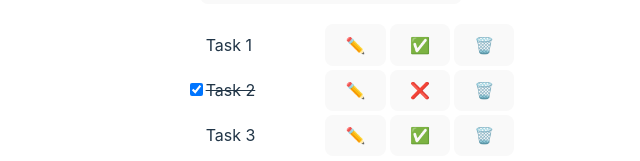
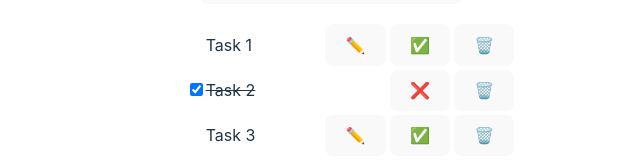
Before and after one commit to danaj22/TASKS, a React (Vite) app: page / in a window 1280 px wide. Shown: the part 394-555 px from the top of the page, without its empty margins (309-949 px from the left). Built offline with nearby package versions, Linux system fonts and the light colour scheme.

Commit message:
disable editing when task is done

```diff
--- a/src/components/TaskItem.tsx
+++ b/src/components/TaskItem.tsx
@@ -57,7 +57,7 @@ function TaskItem({ task, ...props }: TaskItemProps) {
         {isEdited ? (
           <button onClick={handleSave}>💾</button>
         ) : (
-          <button onClick={handleEdit}>✏️</button>
+          !task.isDone && <button onClick={handleEdit}>✏️</button>
         )}
         <button onClick={props.changeStatus}>
           {task.isDone ? "❌" : "✅"}
--- a/src/components/ToDoApp.tsx
+++ b/src/components/ToDoApp.tsx
@@ -5,8 +5,7 @@ import RemoveTasks from "./RemoveTasks";
 import TaskListNavigation from "./TaskListNavigation";
 import { Task, TaskCollection } from "./Task";
 
-function ToDoApp() {
-  const [selectedList] = useState<TaskCollection[]>([
+const taskList = [
   {
     id: 1,
     name: "Plan for today",
@@ -25,8 +24,11 @@ function ToDoApp() {
       { id: "6", name: "Task 6", isDone: false },
     ],
   },
-  ]);
-  const [tasks, setTasks] = useState<Task[]>(selectedList[0].tasks);
+];
+
+function ToDoApp() {
+  const [selectedTaskList] = useState<TaskCollection>(taskList[0]);
+  const [tasks, setTasks] = useState<Task[]>(selectedTaskList.tasks);
 
   const handleCreate = (name: string) => {
     setTasks([...tasks, { id: name, name: name, isDone: false }]);
@@ -68,7 +70,7 @@ function ToDoApp() {
 
   return (
     <>
-      <TaskListNavigation taskList={selectedList} selectList={setTasks} />
+      <TaskListNavigation taskList={taskList} selectList={setTasks} />
       <div>
         <h2>Make something TO-DO!</h2>
         <CreateTask createTask={handleCreate} />
```
Also changed, not shown: src/components/ManageTask.tsx (deleted, +0 -22 lines). Lines whose indentation alone changed are shown as unchanged.
